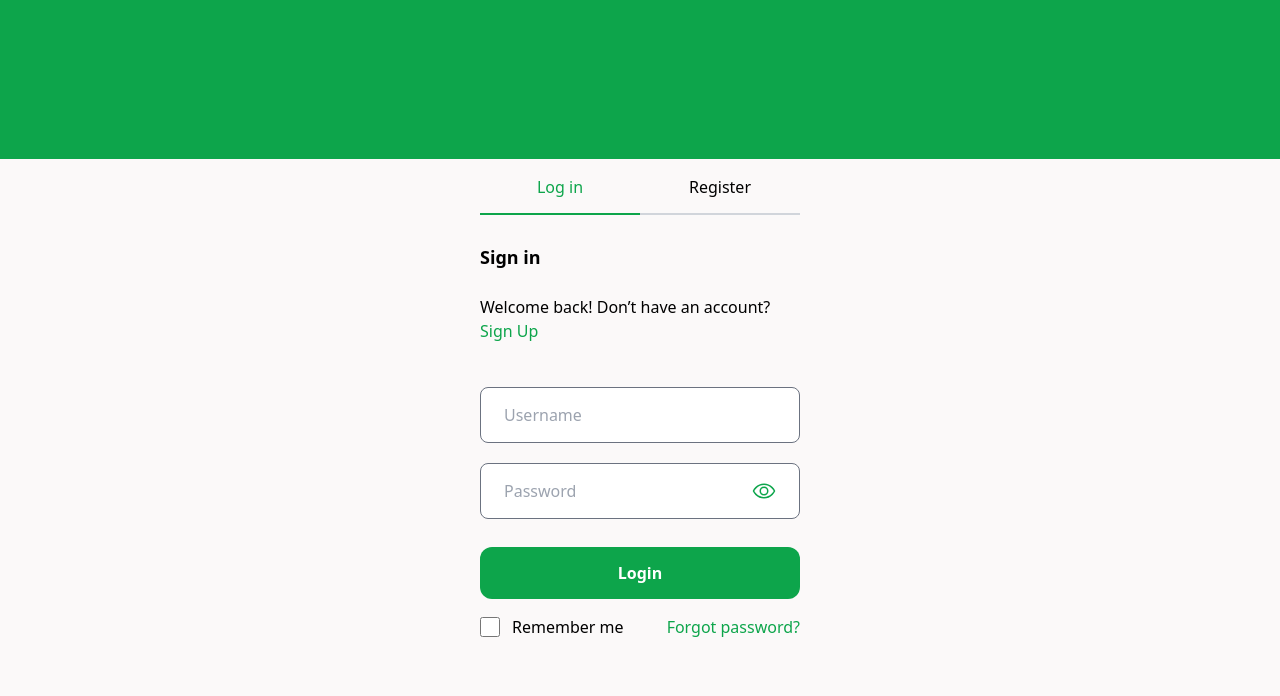
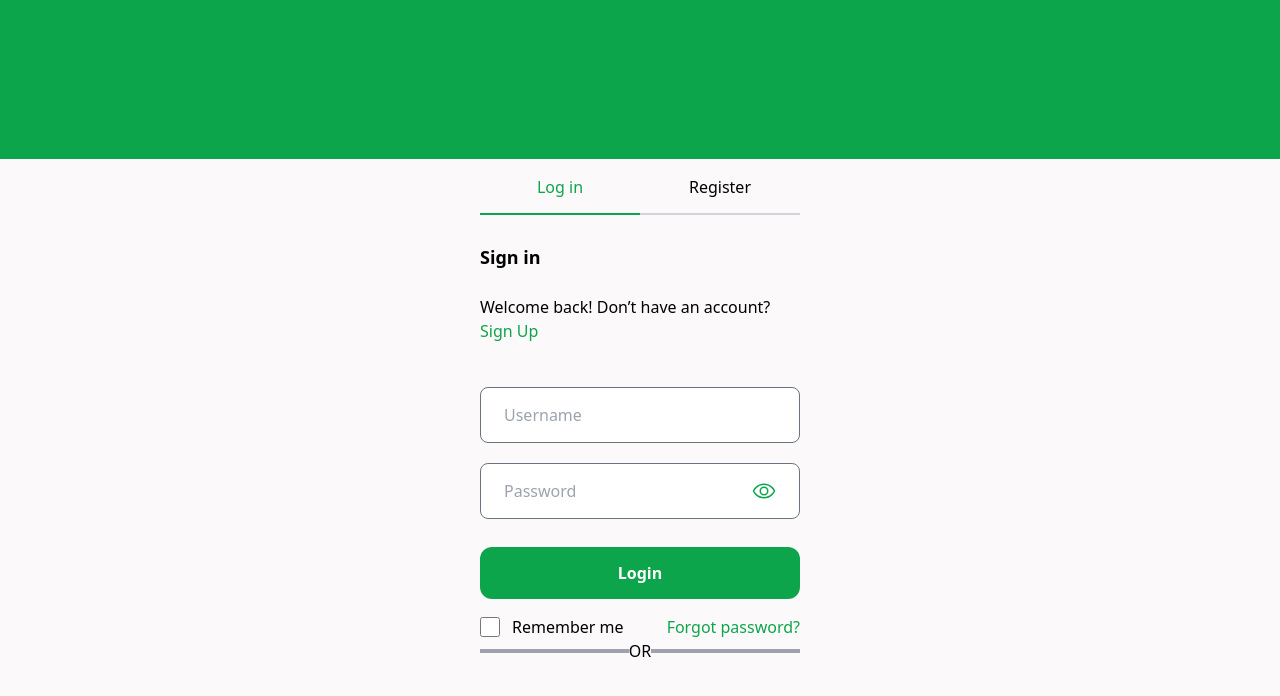
Before and after one commit to brunomaruya/ECommerce, a Next.js app: page /login in a window 1280 px wide. Shown: the top 696 px of the page. Built offline with nearby package versions, Linux system fonts and the light colour scheme.

Commit message:
create divider

```diff
--- a/src/app/(authentification)/login/page.tsx
+++ b/src/app/(authentification)/login/page.tsx
@@ -3,9 +3,7 @@ import Button from '@/components/Button';
 import Input from '@/components/Input';
 import { AuthContext } from '@/context/AuthContext';
 import Link from 'next/link';
-
 import React, { useContext } from 'react';
-import { useForm } from 'react-hook-form';
 
 export default function Login() {
   const { handleSubmit } = useContext(AuthContext);
@@ -51,6 +49,11 @@ export default function Login() {
           </Link>
         </div>
       </form>
+      <div className="flex items-center">
+        <div className="flex-1 h-1 bg-gray-400"></div>
+        <div>OR</div>
+        <div className="flex-1 h-1 bg-gray-400"></div>
+      </div>
     </div>
   );
 }
--- a/src/components/Input.tsx
+++ b/src/components/Input.tsx
@@ -3,7 +3,6 @@
 import { AuthContext } from '@/context/AuthContext';
 import { Eye, EyeSlash } from 'phosphor-react';
 import React, { useContext, useState } from 'react';
-import { useForm } from 'react-hook-form';
 
 interface IInput {
   isPasswordType?: boolean;
```
